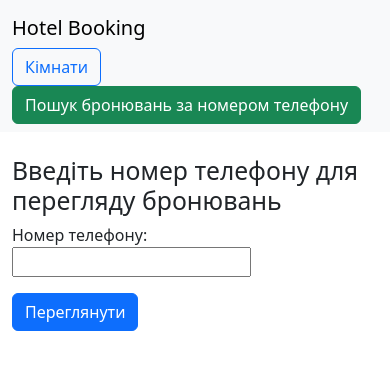
After one commit to Kikono1014/HotelApp, a Django app: page /bookings/login/ in a window 390 px wide. The commit adds this page. Shown: the top 370 px of the page. Run offline with Django 5.2, Linux system fonts and the light colour scheme.

Commit message:
add search by phone

```diff
--- a/hotel/forms.py
+++ b/hotel/forms.py
@@ -96,3 +96,7 @@ class BookingForm(forms.ModelForm):
                     raise forms.ValidationError("Room is not available for the selected dates.")
 
         return cleaned_data
+
+
+class PhoneLoginForm(forms.Form):
+    phone = forms.CharField(label="Номер телефону", max_length=20)
--- a/hotel/templates/base.html
+++ b/hotel/templates/base.html
@@ -10,8 +10,8 @@
         <div class="container-fluid">
             <a class="navbar-brand" href="{% url 'index' %}">Hotel Booking</a>
             <div>
-                <a href="{% url 'room_list' %}" class="btn btn-outline-primary me-2">Rooms</a>
-                <a href="{% url 'booking_list' %}" class="btn btn-outline-secondary me-2">All Bookings</a>
+                <a href="{% url 'room_list' %}" class="btn btn-outline-primary me-2">Кімнати</a>
+                <a href="{% url 'booking_login' %}" class="btn btn-success">Пошук бронювань за номером телефону</a>
             </div>
         </div>
     </nav>
--- /dev/null
+++ b/hotel/templates/bookings/login.html
@@ -0,0 +1,10 @@
+{% extends 'base.html' %}
+{% block title %}Перегляд бронювань{% endblock %}
+{% block content %}
+  <h2>Введіть номер телефону для перегляду бронювань</h2>
+  <form method="post">
+    {% csrf_token %}
+    {{ form.as_p }}
+    <button type="submit" class="btn btn-primary">Переглянути</button>
+  </form>
+{% endblock %}
--- a/hotel/urls.py
+++ b/hotel/urls.py
@@ -2,7 +2,7 @@ from django.urls import path
 from hotel.views.room import RoomListView, RoomDetailView
 from .views.booking import (
     BookingCreateView, BookingListView, BookingDetailView,
-    BookingCancelView,
+    BookingCancelView, BookingLoginView,
 )
 from hotel.views.home import HotelHomeView
 
@@ -16,4 +16,5 @@ urlpatterns = [
     path('rooms/<int:pk>/book/', BookingCreateView.as_view(), name='book_room'),
     path('bookings/', BookingListView.as_view(), name='booking_list'),
     path('bookings/<int:pk>/', BookingDetailView.as_view(), name='booking_detail'),
+    path('bookings/login/', BookingLoginView.as_view(), name='booking_login'),
 ]
--- a/hotel/views/booking.py
+++ b/hotel/views/booking.py
@@ -7,6 +7,17 @@ from django.http import HttpResponseRedirect
 from django.contrib import messages
 from ..models import Booking, Room, Guest
 from ..forms import BookingForm
+from django.views.generic.edit import FormView
+from ..forms import PhoneLoginForm
+
+
+class BookingLoginView(FormView):
+    template_name = 'bookings/login.html'
+    form_class = PhoneLoginForm
+
+    def form_valid(self, form):
+        phone = form.cleaned_data['phone']
+        return HttpResponseRedirect(f"/bookings/?phone={phone}")
 
 class BookingListView(ListView):
     model = Booking
@@ -15,7 +26,10 @@ class BookingListView(ListView):
     paginate_by = 10
 
     def get_queryset(self):
-        return Booking.objects.select_related('room', 'guest').order_by('-check_in_date')
+        phone = self.request.GET.get('phone')
+        if phone:
+            return Booking.objects.filter(guest__phone=phone).select_related('room', 'guest').order_by('-check_in_date')
+        return Booking.objects.none()
 
 class BookingDetailView(DetailView):
     model = Booking
```
Also changed, not shown: db.sqlite3.
